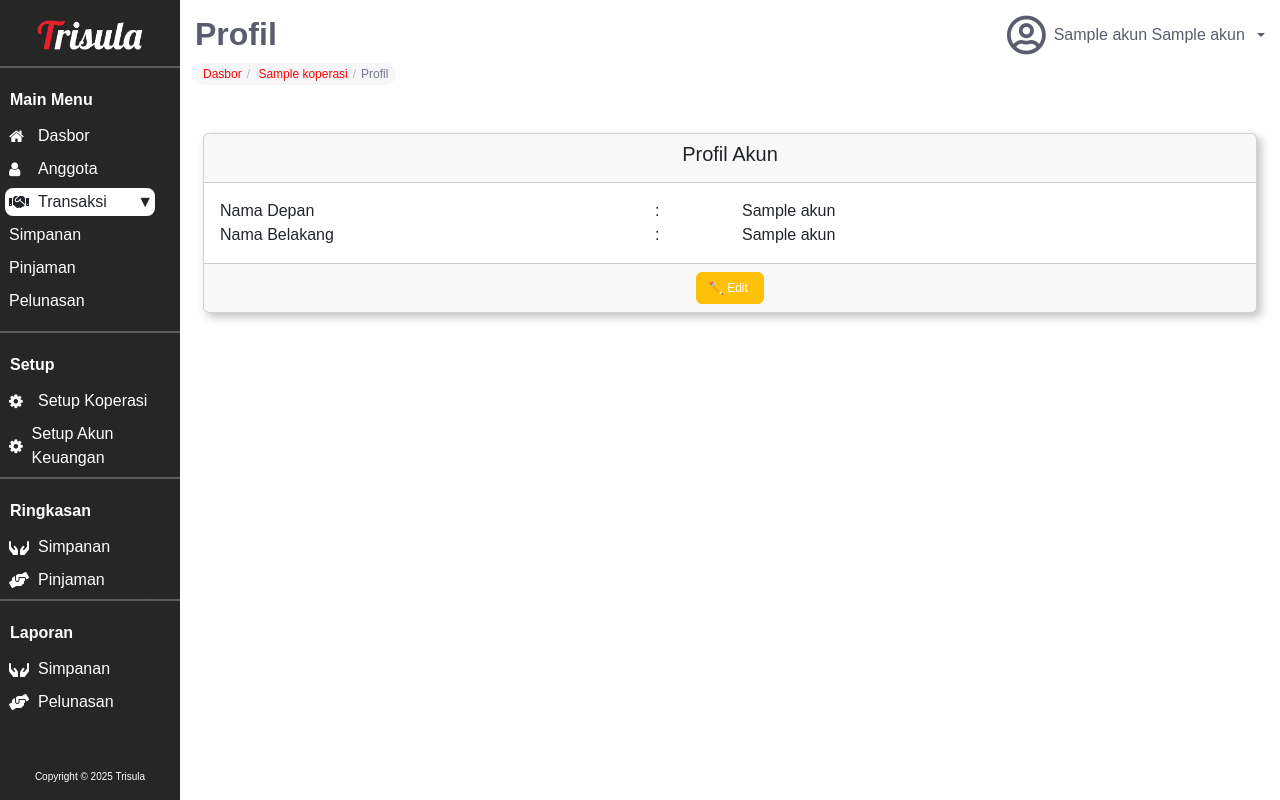
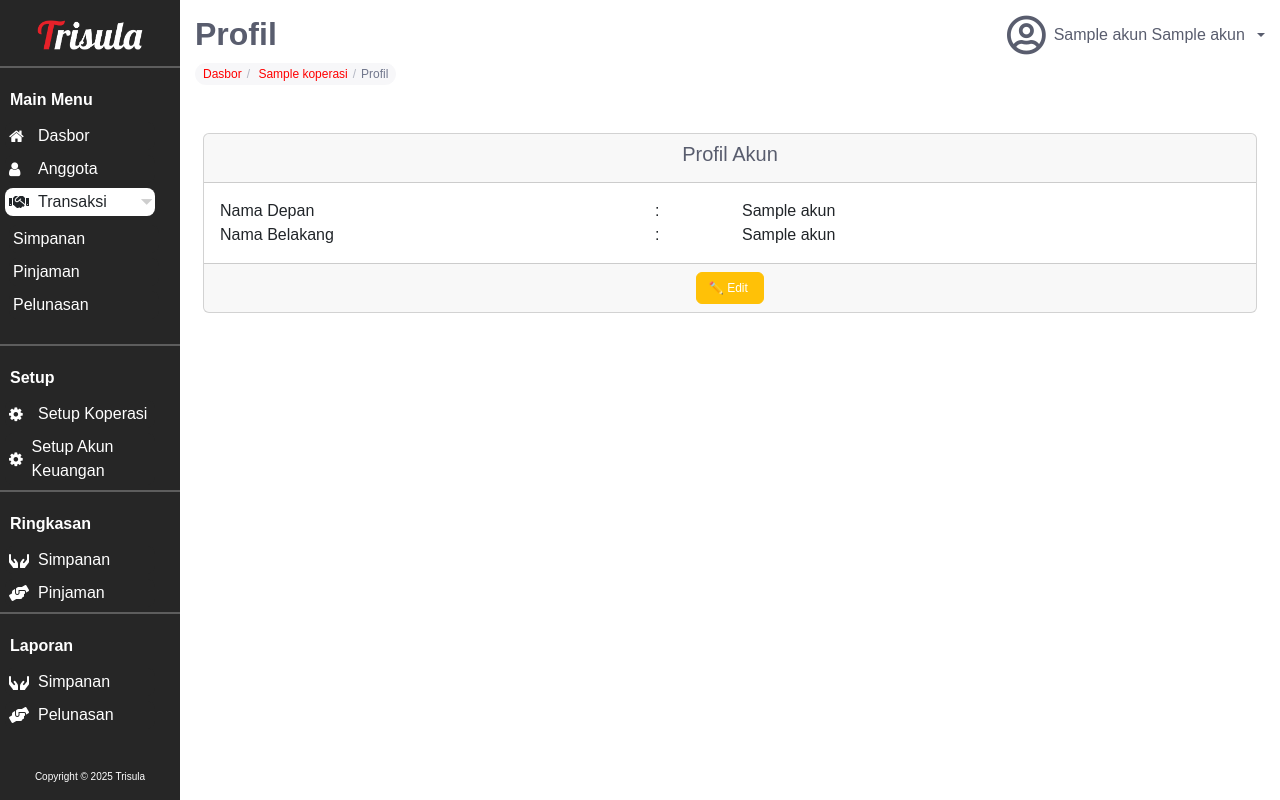
Before and after one commit to FauzanTrisuladana/Project-Trisula-PPW, a PHP site: page /Dasbor/Profil/ in a window 1280 px wide, after a click on "Transaksi". Run offline with PHP 8.4, Linux system fonts and the light colour scheme; the visitor is signed in with stand-in values (Sample User, id 1); tables that the repository leaves empty or names only in its code hold one stand-in row (values such as "Sample post").

Commit message:
fix: dasbor

```diff
--- a/Dasbor/aside.php
+++ b/Dasbor/aside.php
@@ -35,7 +35,7 @@ session_start();
                     <i class="fas fa-handshake icon-navbar"></i>
                     <p class="navpar">Transaksi</p>
                 </a>
-                <div class="accordion-body collapse" id="transaksiMenu">
+                <div class="accordion-body collapse p-1" id="transaksiMenu">
                     <a class="Menu" href="/Dasbor/Transaksi/Simpanan/">Simpanan</a>
                     <a class="Menu" href="/Dasbor/Transaksi/Pinjaman/">Pinjaman</a>
                     <a class="Menu" href="/Dasbor/Transaksi/Pelunasan/">Pelunasan</a>
--- a/assets/css/styles.css
+++ b/assets/css/styles.css
@@ -311,13 +311,6 @@ header {
     max-width: 100%;
     }
 }
-.card {
-  box-shadow: 4px 4px 10px 0px rgba(0, 0, 0, 0.25);
-  transition: transform 0.3s;
-}
-.card:hover {
-  transform: translateY(-2px);
-}
 .btn {
   transition: transform 0.3s;
   font-size: 12px;
@@ -342,14 +335,17 @@ header {
 .accordion-button::after {
   width: auto;
   height: auto;
-  content: "▲";
+  content: "⏷";
   font-weight: 100;
   transform: translateY(-4px);
+  transition: transform 0.3s;
+  font-weight: 500;
+  color: #cecece;
+  transform: rotate(-90deg);
 }
 .accordion-button:not(.collapsed)::after {
   width: auto;
   height: auto;
-  content: "▼";
   transform: translate(-5px, -4px);
   transform: rotate(0deg);
 }
@@ -359,3 +355,6 @@ header {
 .accordion-button:not(.collapsed) {
   background-color: white;
 }
+.card-header {
+  color: #595D6E;
+}
```
Also changed, not shown: Dasbor/index.php (+33 -18 lines).
